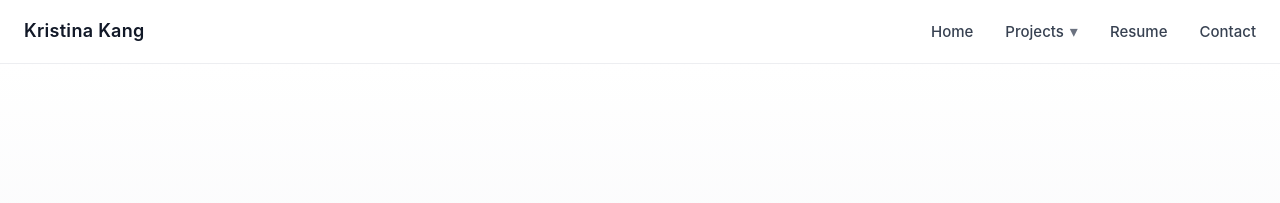
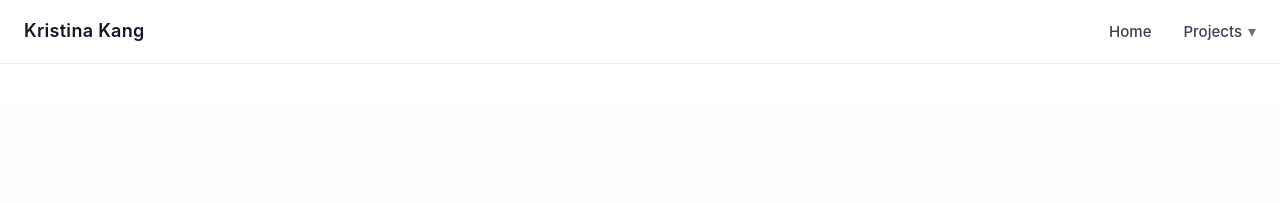
Before and after one commit to kristina-kang/kristina-kang.github.io, a Jekyll site: the page built from index.md, in a window 1280 px wide. Shown: the top 203 px of the page. Built offline with Jekyll 4.4.1, drawn with Linux system fonts in a browser that asks for light colours.

Commit message:
Deleted resume and contact

```diff
--- a/_includes/header.html
+++ b/_includes/header.html
@@ -79,15 +79,6 @@
 
       </div>
     </div>
-
-    <a href="/resume" style="text-decoration:none; color:#374151; font-weight:500;">
-      Resume
-    </a>
-
-    <a href="/contact" style="text-decoration:none; color:#374151; font-weight:500;">
-      Contact
-    </a>
-
   </div>
 
 </nav>
```
